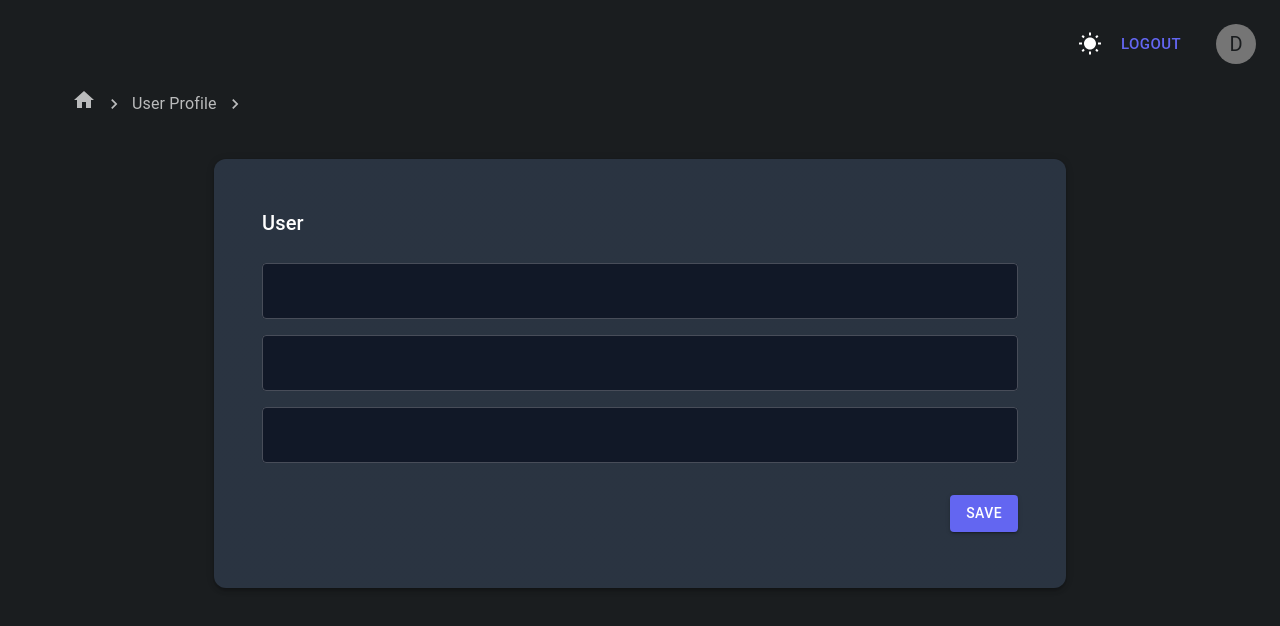
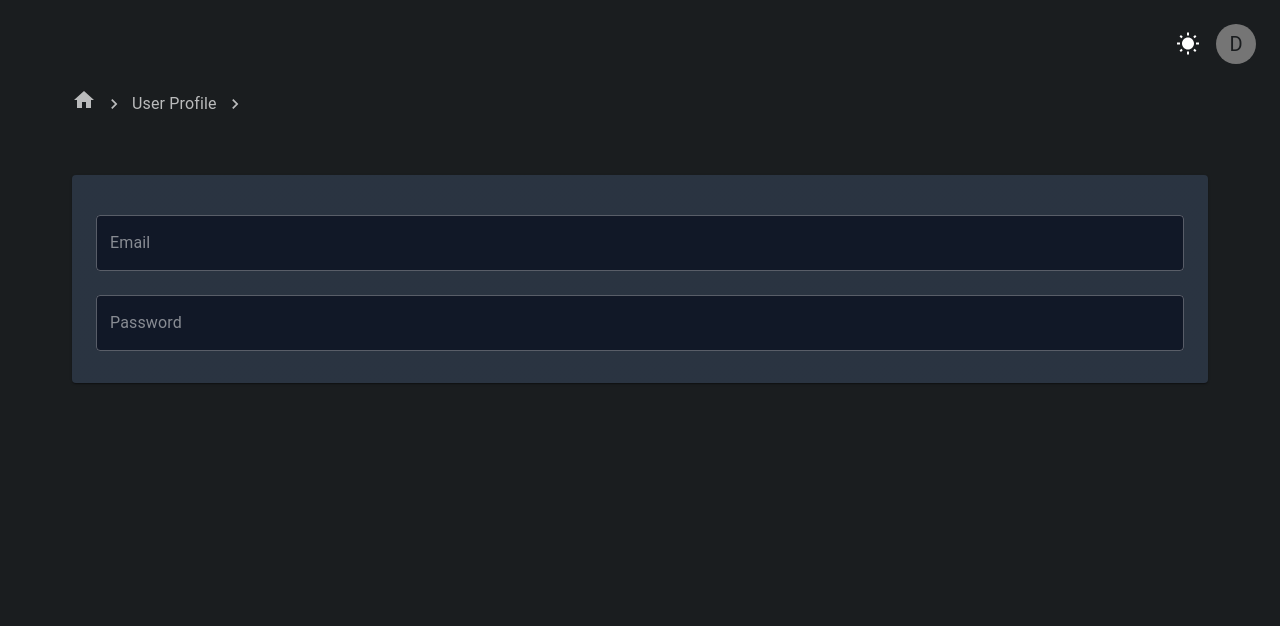
Before and after one commit to Dhanusree123/React-Hook-Forms, a React (Vite) app: page /profile in a window 1280 px wide. Shown: the top 626 px of the page. Built offline with nearby package versions, Linux system fonts and the light colour scheme; no server answers; sample sign-in values are in the browser's storage.

Commit message:
users module

```diff
--- a/src/components/Header.tsx
+++ b/src/components/Header.tsx
@@ -2,14 +2,13 @@ import { Bedtime, WbSunny } from "@mui/icons-material";
 import {
   Avatar,
   Box,
-  Button,
   Divider,
   IconButton,
   MenuItem,
   Popover,
   Typography,
 } from "@mui/material";
-import { useState } from "react";
+import { useEffect, useState } from "react";
 import { useNavigate } from "react-router-dom";
 
 type ThemeProps = {
@@ -34,6 +33,21 @@ const Header = ({ mode, toggleTheme }: ThemeProps) => {
     navigate(path);
   };
 
+  const handleLogout = () => {
+    localStorage.removeItem("token");
+    navigate("/");
+  };
+
+  const email = localStorage.getItem("email");
+  const password = localStorage.getItem("password");
+  const token = localStorage.getItem("token");
+
+  useEffect(() => {
+    if (!token) {
+      navigate("/");
+    }
+  });
+
   return (
     <>
       <Box
@@ -50,9 +64,6 @@ const Header = ({ mode, toggleTheme }: ThemeProps) => {
           <IconButton onClick={toggleTheme} color="inherit">
             {mode === "dark" ? <WbSunny /> : <Bedtime />}
           </IconButton>
-          <Button sx={{ mr: 2 }} size="large">
-            Logout
-          </Button>
           <IconButton onClick={handleOpenPopOver}>
             <Avatar alt="Dhanu Sree">D</Avatar>
           </IconButton>
@@ -61,9 +72,9 @@ const Header = ({ mode, toggleTheme }: ThemeProps) => {
         <Popover
           open={Boolean(open)}
           onClose={handleClosePopOver}
-          anchorEl={open}
+          // anchorEl={open}
           anchorOrigin={{
-            vertical: "bottom",
+            vertical: "top",
             horizontal: "right",
           }}
           transformOrigin={{
@@ -73,17 +84,17 @@ const Header = ({ mode, toggleTheme }: ThemeProps) => {
         >
           <Box sx={{ p: 2, minWidth: 200 }}>
             <Typography variant="subtitle2" noWrap>
-              Dhanusree
+              {email}
             </Typography>
-            <Typography variant="body2">interns@microfox.co</Typography>
+            <Typography variant="body2">{password}</Typography>
           </Box>
           <Divider sx={{ borderStyle: "dashed" }} />
           <Box sx={{ p: 1 }}>
-            <MenuItem onClick={() => handleClickItem("/users")}>Home</MenuItem>
+            <MenuItem onClick={() => handleClickItem("/users")}>Users</MenuItem>
             <MenuItem onClick={() => handleClickItem("/profile")}>
               Profile
             </MenuItem>
-            <MenuItem>Logout</MenuItem>
+            <MenuItem onClick={handleLogout}>Logout</MenuItem>
           </Box>
         </Popover>
       </Box>
--- a/src/pages/home/ProjectHomePage.tsx
+++ b/src/pages/home/ProjectHomePage.tsx
@@ -10,36 +10,34 @@ import { useNavigate } from "react-router-dom";
 import { toast } from "sonner";
 import axios from "axios";
 import { Auth, Schema } from "../../types/auth";
+import { useState } from "react";
 
 export const AuthView = () => {
   const navigate = useNavigate();
+  const [email, setEmail] = useState("");
+  const [password, setPassword] = useState("");
   const {
     register,
     handleSubmit,
     formState: { errors },
   } = useForm<Auth>({
     resolver: zodResolver(Schema),
-    defaultValues: {
-      email: "",
-      password: "",
-    },
   });
 
-  const onSubmit = async (data: Auth) => {
+  const onSubmit = async () => {
     try {
-      const response = await axios.post("https://reqres.in/api/login", {
-        headers: {
-          Accept: "application/json",
-          "Content-Type": "application/json",
-        },
+      const response = await axios({
+        url: "https://reqres.in/api/login",
+        method: "post",
         data: {
-          email: "eve.holt@reqres.in",
-          password: "cityslicka",
+          email,
+          password,
         },
       });
 
-      console.log(response.data);
-      console.log(data);
+      console.log(response.data.token);
+      const token = response.data.token;
+      localStorage.setItem("token", token);
       toast.success("Logged in successfully");
       navigate("/users");
     } catch (error) {
@@ -47,6 +45,9 @@ export const AuthView = () => {
       toast.error("An error occurred while logging in");
     }
   };
+
+  localStorage.setItem("email", email);
+  localStorage.setItem("password", password);
 
   return (
     <>
@@ -69,6 +70,7 @@ export const AuthView = () => {
                 {...register("email")}
                 error={!!errors.email}
                 helperText={errors.email?.message}
+                onChange={(e) => setEmail(e.target.value)}
               />
               <TextField
                 fullWidth
@@ -78,6 +80,9 @@ export const AuthView = () => {
                 {...register("password")}
                 error={!!errors.password}
                 helperText={errors.password?.message}
+                onChange={(e) => {
+                  setPassword(e.target.value);
+                }}
               />
               <Button
                 variant="contained"
--- a/src/pages/profile/ProfilePage.tsx
+++ b/src/pages/profile/ProfilePage.tsx
@@ -1,39 +1,32 @@
-import axios from "axios";
-import { useCallback, useEffect, useState } from "react";
-import { toast } from "sonner";
-import { Box } from "@mui/material";
-import { IUser } from "../../types/user";
+// import axios from "axios";
+// import { useEffect } from "react";
+import { Box, Card, TextField } from "@mui/material";
 import CustomBreadCrumbs from "../../components/CustomBreadCrumbs";
-import UserForm from "../../sections/users/UserForm";
 
 const ProfilePage = () => {
-  const [user, setUser] = useState<IUser | null>(null);
+  const email = localStorage.getItem("email");
+  const password = localStorage.getItem("password");
 
-  const handleUserById = useCallback(async () => {
-    try {
-      const user = await axios.get(`https://reqres.in/api/users/5`, {
-        headers: {
-          Accept: "application/json",
-        },
-      });
-      setUser(user.data.data);
-    } catch (err) {
-      console.log(err);
-    }
-  }, []);
-
-  const handleSubmit = () => {
-    toast.success("Profile updated Successfully");
-  };
-  useEffect(() => {
-    handleUserById();
-  }, [handleUserById]);
-
-  console.log(user);
   return (
     <Box sx={{ ml: 9, mr: 9 }}>
       <CustomBreadCrumbs pathName="User Profile" />
-      <UserForm onSubmit={handleSubmit} user={user} />
+      <Card sx={{ p: 3, mt: 7 }}>
+        <TextField
+          value={email}
+          disabled
+          fullWidth
+          label="Email"
+          margin="normal"
+        />
+        <TextField
+          type="password"
+          value={password}
+          disabled
+          fullWidth
+          label="Password"
+          margin="normal"
+        />
+      </Card>
     </Box>
   );
 };
--- a/src/pages/users/UserEditPage.tsx
+++ b/src/pages/users/UserEditPage.tsx
@@ -25,8 +25,6 @@ const UserEditPage = () => {
     }
   }, [id]);
 
-  console.log(id);
-  console.log(user);
   const handleSubmit = async () => {
     try {
       const userById = await axios.patch(`https://reqres.in/api/users/${id}`, {
@@ -34,8 +32,7 @@ const UserEditPage = () => {
           Accept: "application/json",
         },
       });
-      console.log(userById.data.updatedAt);
-      toast.success(userById.data.updatedAt);
+      toast.success(`Updated At ${userById.data.updatedAt}`);
       navigate("/users");
     } catch (err) {
       console.log(err);
--- a/src/pages/users/UsersPage.tsx
+++ b/src/pages/users/UsersPage.tsx
@@ -55,6 +55,13 @@ const UsersPage = () => {
     }
   }, [page, rowsPerPage]);
 
+  const token = localStorage.getItem("token");
+
+  useEffect(() => {
+    if (!token) {
+      navigate("/");
+    }
+  });
   useEffect(() => {
     handleUsers();
   }, [handleUsers]);
--- a/src/sections/users/UserForm.tsx
+++ b/src/sections/users/UserForm.tsx
@@ -57,7 +57,7 @@ const UserForm = (props: Props) => {
     });
   }, [defaultValues, reset]);
 
-  console.log(errors);
+  // console.log(errors);
   return (
     <Box
       sx={{
--- a/src/types/user.ts
+++ b/src/types/user.ts
@@ -5,7 +5,6 @@ export const UserSchema = z.object({
     first_name:z.string().min(3,"Title must be at least 3 characters long"),
     last_name:z.string().min(3,"Last name must be at least 3 characters long"),
     email:z.string().email("Email is required"),
-    // password:z.string().min(8,"Password must be at least 8 characters"),
     avatar:z.string().url("Url is required"),
 })
 
@@ -16,7 +15,6 @@ export const NewUserSchema = UserSchema.omit({
 export const UpdateUserSchema = UserSchema.omit({
     id:true,
     email:true,
-    // password:true,
     avatar:true
 })
 
```
Also changed, not shown: src/pages/ProfilePage.tsx (deleted, +0 -41 lines).
